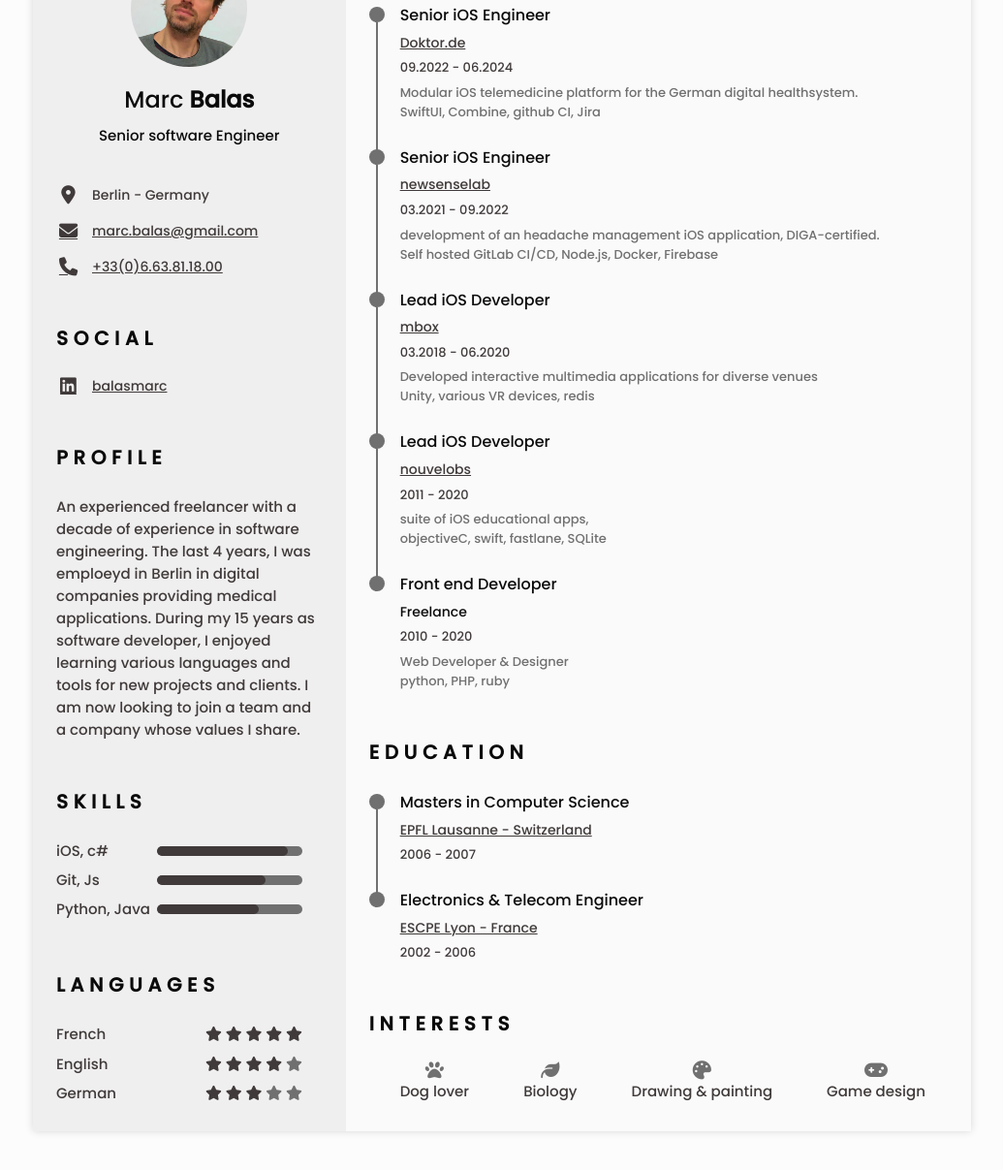
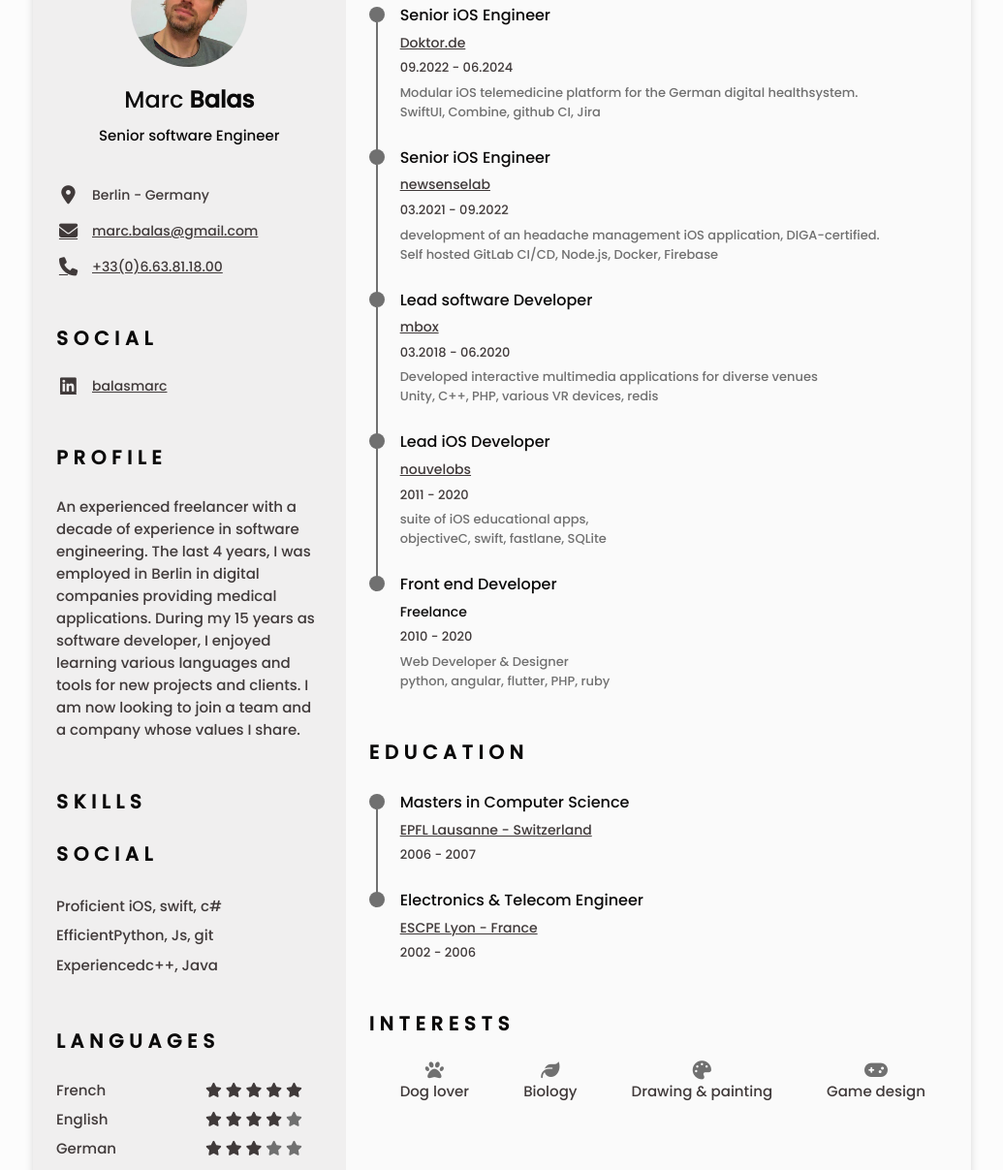
Before and after one commit to marcbalas/cv-generator, a plain HTML site: page index.html in a window 1280 px wide. Shown: the part 123-1330 px from the top of the page at 97% size, without its empty margins (122-1157 px from the left). Drawn offline with Linux system fonts and the light colour scheme; a script that the page names is missing.

Commit message:
updated skills

```diff
--- a/assets/stylesheets/style.css
+++ b/assets/stylesheets/style.css
@@ -561,6 +561,10 @@
 
 .skills_text {
     display: inline-block;
+    /*width: 100px;*/
+}
+.skills_tile {
+    display: inline-block;
     width: 100px;
 }
 
--- a/index.html
+++ b/index.html
@@ -150,7 +150,7 @@
                         <h2 class="section-title">Profile</h2>
 
                         <p class="profile_description">
-                            An experienced freelancer with a decade of experience in software engineering. The last 4 years, I was emploeyd in Berlin in digital companies providing medical applications.  During my 15 years as software developer, I enjoyed learning various languages and tools for new projects and clients. I am now looking to join a team and a company whose values I share.
+                            An experienced freelancer with a decade of experience in software engineering. The last 4 years, I was employed in Berlin in digital companies providing medical applications. During my 15 years as software developer, I enjoyed learning various languages and tools for new projects and clients. I am now looking to join a team and a company whose values I share.
                         </p>
                     </section>
 
@@ -159,23 +159,18 @@
                         <h2 class="section-title">Skills</h2>
                         <div class="skills_container">
                             <div class="skills_content bd-grid">
+                                  <h2 class="section-title">Social</h2>
                                 <div class="skills_name">
-                                    <span class="skills_text">iOS, c#</span>
-                                    <div class="skills_box">
-                                        <span class="skills_progress" style="width: 90%;"></span>
-                                    </div>
+                                   <span class="skills_title">Proficient</span> <span class="skills_text">iOS, swift, c#</span>
+
                                 </div>
                                 <div class="skills_name">
-                                    <span class="skills_text">Git, Js</span>
-                                    <div class="skills_box">
-                                        <span class="skills_progress" style="width: 75%;"></span>
-                                    </div>
+                                    <span class="skills_title">Efficient</span><span class="skills_text">Python, Js, git</span>
+
                                 </div>
                                 <div class="skills_name">
-                                    <span class="skills_text">Python, Java</span>
-                                    <div class="skills_box">
-                                        <span class="skills_progress" style="width: 70%;"></span>
-                                    </div>
+                                    <span class="skills_title">Experienced</span><span class="skills_text">c++, Java</span>
+
                                 </div>
 
 
@@ -270,12 +265,12 @@
   <span class="experience_line"></span>
                                 </div>
                                 <div class="experience_data bd-grid">
-                                    <h3 class="experience_title">Lead iOS Developer</h3>
+                                    <h3 class="experience_title">Lead software Developer</h3>
                                     <span class="experience_company"><a href="https://www.m-box.de/">mbox</a></span>
                                     <span class="experience_year">03.2018 - 06.2020 </span>
                                     <p class="experience_description">
                                         Developed interactive multimedia applications for diverse venues
-                                        </br>Unity, various VR devices, redis
+                                        </br>Unity, C++, PHP, various VR devices, redis
                                     </p>
                                 </div>
                             </div>
@@ -305,7 +300,7 @@
                                     <span class="experience_year"> 2010 - 2020</span>
                                     <p class="experience_description">
                                         Web Developer & Designer
-                                    </br>python, PHP, ruby
+                                    </br>python, angular, flutter, PHP, ruby
                                     </p>
                                 </div>
                             </div>
```
